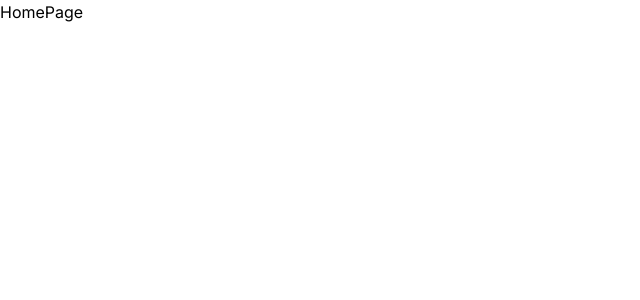
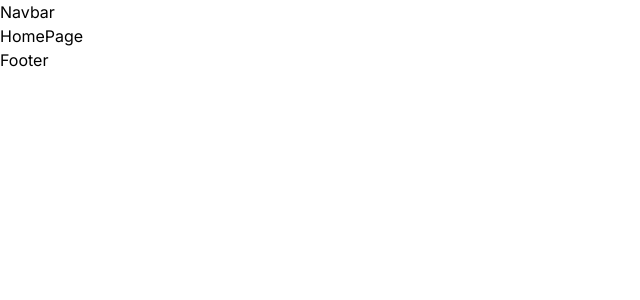
Before and after one commit to Faizululum/Faiz-Shop, a Next.js app: page / in a window 1280 px wide. Shown: the top 300 px of the page, without its empty margins (0-640 px from the left). Built offline with nearby package versions, Linux system fonts and the light colour scheme.

Commit message:
Create Pages and Layout (#01)

```diff
--- /dev/null
+++ b/src/app/[slug]/page.tsx
@@ -0,0 +1,7 @@
+const SinglePage = () => {
+  return (
+    <div>SinglePage</div>
+  )
+}
+
+export default SinglePage
--- a/src/app/layout.tsx
+++ b/src/app/layout.tsx
@@ -1,11 +1,13 @@
 import type { Metadata } from "next";
 import { Inter } from "next/font/google";
 import "./globals.css";
+import Navbar from "@/components/Navbar";
+import Footer from "@/components/Footer";
 
 const inter = Inter({ subsets: ["latin"] });
 
 export const metadata: Metadata = {
-  title: "Lama Dev E-Commerce Application",
+  title: "Faiz-Shop E-Commerce",
   description: "A complete e-commerce application with Next.js and Wix",
 };
 
@@ -16,7 +18,11 @@ export default function RootLayout({
 }>) {
   return (
     <html lang="en">
-      <body className={inter.className}>{children}</body>
+      <body className={inter.className}>
+        <Navbar />
+        {children}
+        <Footer />
+      </body>
     </html>
   );
 }
--- /dev/null
+++ b/src/app/list/page.tsx
@@ -0,0 +1,7 @@
+const ListPage = () => {
+  return (
+    <div>ListPage</div>
+  )
+}
+
+export default ListPage
--- /dev/null
+++ b/src/app/login/page.tsx
@@ -0,0 +1,7 @@
+const LoginPage = () => {
+  return (
+    <div>LoginPage</div>
+  )
+}
+
+export default LoginPage
--- /dev/null
+++ b/src/components/Footer.tsx
@@ -0,0 +1,7 @@
+const Footer = () => {
+  return (
+    <div>Footer</div>
+  )
+}
+
+export default Footer
--- /dev/null
+++ b/src/components/Navbar.tsx
@@ -0,0 +1,7 @@
+const Navbar = () => {
+  return (
+    <div>Navbar</div>
+  )
+}
+
+export default Navbar
```
